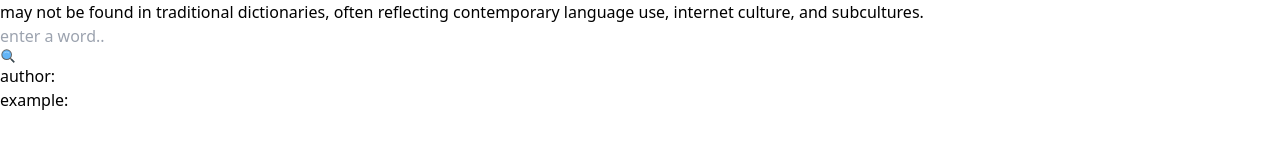
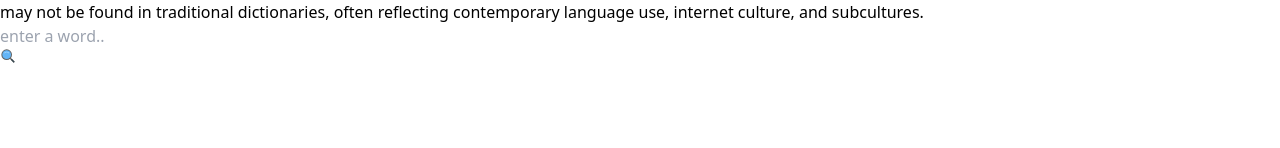
Before and after one commit to vader2k/Urban-Dictionary, a React (Vite) app: page / in a window 1280 px wide. Shown: the part 168-316 px from the top of the page. Built offline with nearby package versions, Linux system fonts and the light colour scheme.

Commit message:
organized my conditional rendering

```diff
--- a/src/components/Result.jsx
+++ b/src/components/Result.jsx
@@ -57,11 +57,11 @@ const Result = () => {
         </div>
       </div>
       <div className='w-full my-[15px] flex justify-evenly items-end uppercase text-[1.5rem] font-semibold text-gray-600'>
-        <span className='text-black'>{word}</span>
-        <span className='text-[0.8rem]'>author: {author}</span>
+        {word && (<span className='text-black'>{word}</span>)}
+        {author && (<span className='text-[0.8rem]'>author: {author}</span>)}
       </div>
       <div className='italic text-[0.9rem]'>
-        example: {example}
+       { example && (<span> example: {example}</span>)}
       </div>
       { error ? "oops something went wrong"
         :
```
